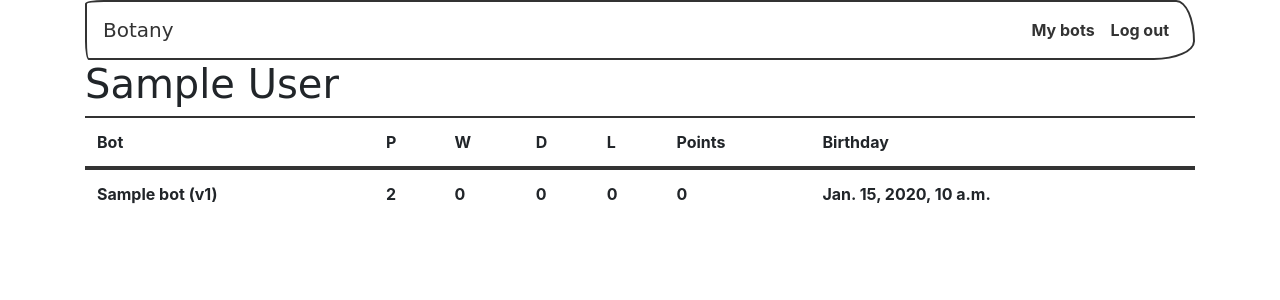
After one commit to inglesp/botany, a Django app: page /users/1/bots/ in a window 1280 px wide. The commit adds this page. Shown: the top 300 px of the page. Run offline with Django 3.2, Linux system fonts and the light colour scheme; tables that the repository leaves empty hold one stand-in row (values such as "Sample post"); parts of the project's set-up code (start-up, migrations or seed data) failed here and were passed over; some libraries are stand-ins or nearby versions; some web fonts are replaced.

Commit message:
Add user_bots page

```diff
--- a/server/botany/models.py
+++ b/server/botany/models.py
@@ -78,6 +78,12 @@ class Bot(AbastractBotanyModel):
     def set_failed(self):
         self.state = "failed"
         self.save()
+
+    def name_and_version(self):
+        if self.version == 0:
+            return self.name
+        else:
+            return f"{self.name} (v{self.version})"
 
     @property
     def is_house_bot(self):
--- a/server/botany/templates/botany/base.html
+++ b/server/botany/templates/botany/base.html
@@ -24,7 +24,7 @@
         <div class="collapse navbar-collapse" id="navbarNav">
           <ul class="navbar-nav ml-auto">
             {% if user.is_authenticated %}
-            <li class="nav-item"><a class="nav-link" href="#">My bots</a></li>
+            <li class="nav-item"><a class="nav-link" href="{% url 'user_bots' user_id=request.user.id %}">My bots</a></li>
             <li class="nav-item"><a class="nav-link" href="{% url 'logout' %}">Log out</a></li>
             {% else %}
             <li class="nav-item"><a class="nav-link" href="{% url 'prelogin' %}">Log in</a></li>
--- /dev/null
+++ b/server/botany/templates/botany/user_bots.html
@@ -0,0 +1,35 @@
+{% extends 'botany/base.html' %}
+
+{% block content %}
+<div class="row">
+  <div class="col-sm">
+    <h1>{{ user.name }}</h1>
+    <table class="table">
+      <thead>
+        <tr>
+          <th>Bot</th>
+          <th>P</th>
+          <th>W</th>
+          <th>D</th>
+          <th>L</th>
+          <th>Points</th>
+          <th>Birthday</th>
+        </tr>
+      </thead>
+      <tbody>
+        {% for bot in bots %}
+        <tr>
+          <td>{{ bot.name_and_version }}</td>
+          <td>{{ bot.num_played }}</td>
+          <td>{{ bot.num_wins }}</td>
+          <td>{{ bot.num_draws }}</td>
+          <td>{{ bot.num_losses }}</td>
+          <td>{{ bot.score }}</td>
+          <td>{{ bot.created_at }}</td>
+        </tr>
+        {% endfor %}
+      </tbody>
+    </table>
+  </div>
+</div>
+{% endblock %}
--- a/server/botany/urls.py
+++ b/server/botany/urls.py
@@ -14,6 +14,7 @@ urlpatterns = [
         views.bot_head_to_head,
         name="bot_head_to_head",
     ),
+    path("users/<user_id>/bots/", views.user_bots, name="user_bots"),
     path("games/<game_id>/", views.game, name="game"),
     path("login/", views.prelogin, name="prelogin"),
     path("login/<signed_data>/", views.login_view, name="login"),
--- a/server/botany/views.py
+++ b/server/botany/views.py
@@ -75,6 +75,14 @@ def bot_head_to_head(request, bot_id, other_bot_id):
 
     ctx = {"bot": bot, "other_bot": other_bot, "games": games, "summary": summary}
     return render(request, "botany/bot_head_to_head.html", ctx)
+
+
+def user_bots(request, user_id):
+    user = get_object_or_404(User, id=user_id)
+    bots = user.bots.all()
+
+    ctx = {"user": user, "bots": bots.order_by("-created_at")}
+    return render(request, "botany/user_bots.html", ctx)
 
 
 def game(request, game_id):
```
